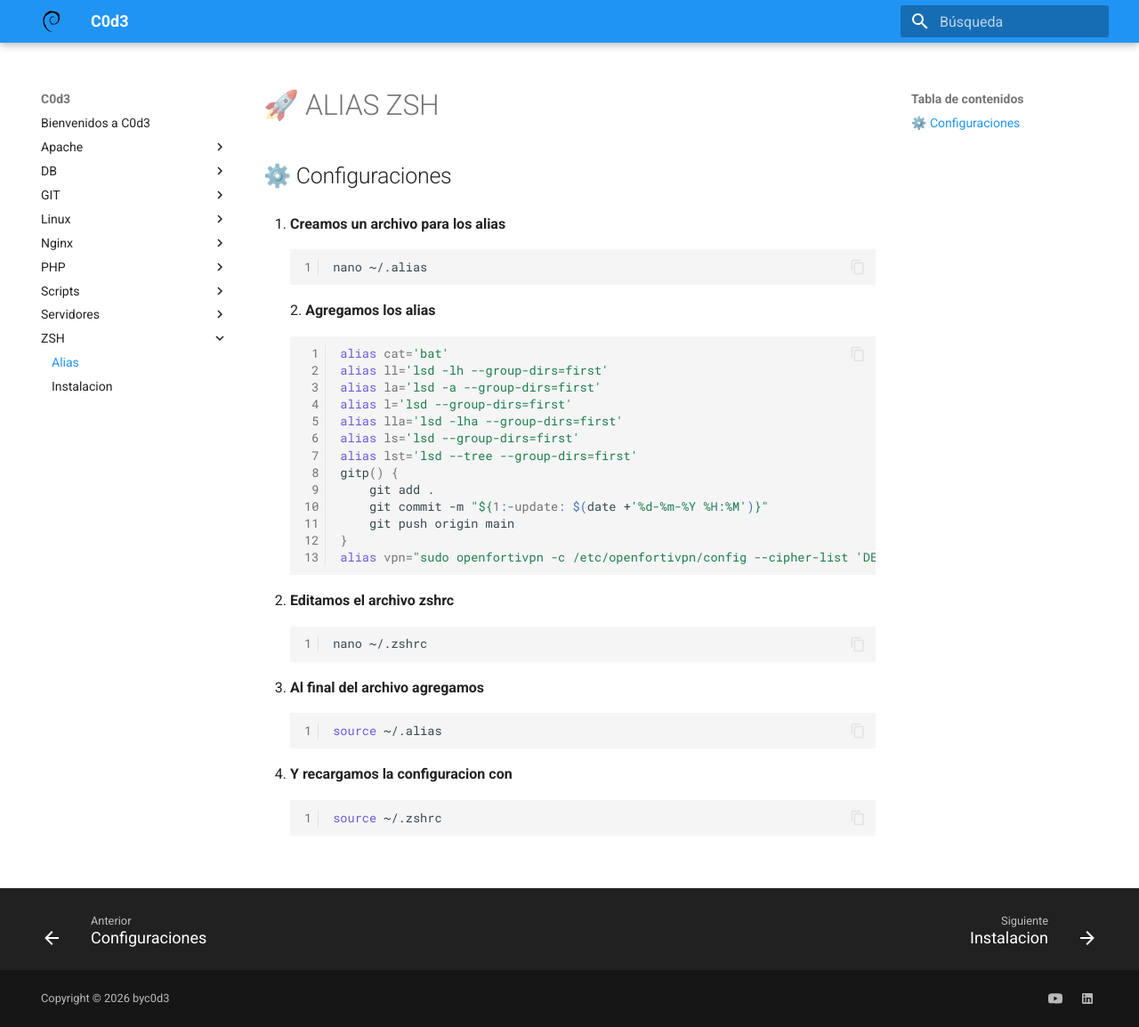
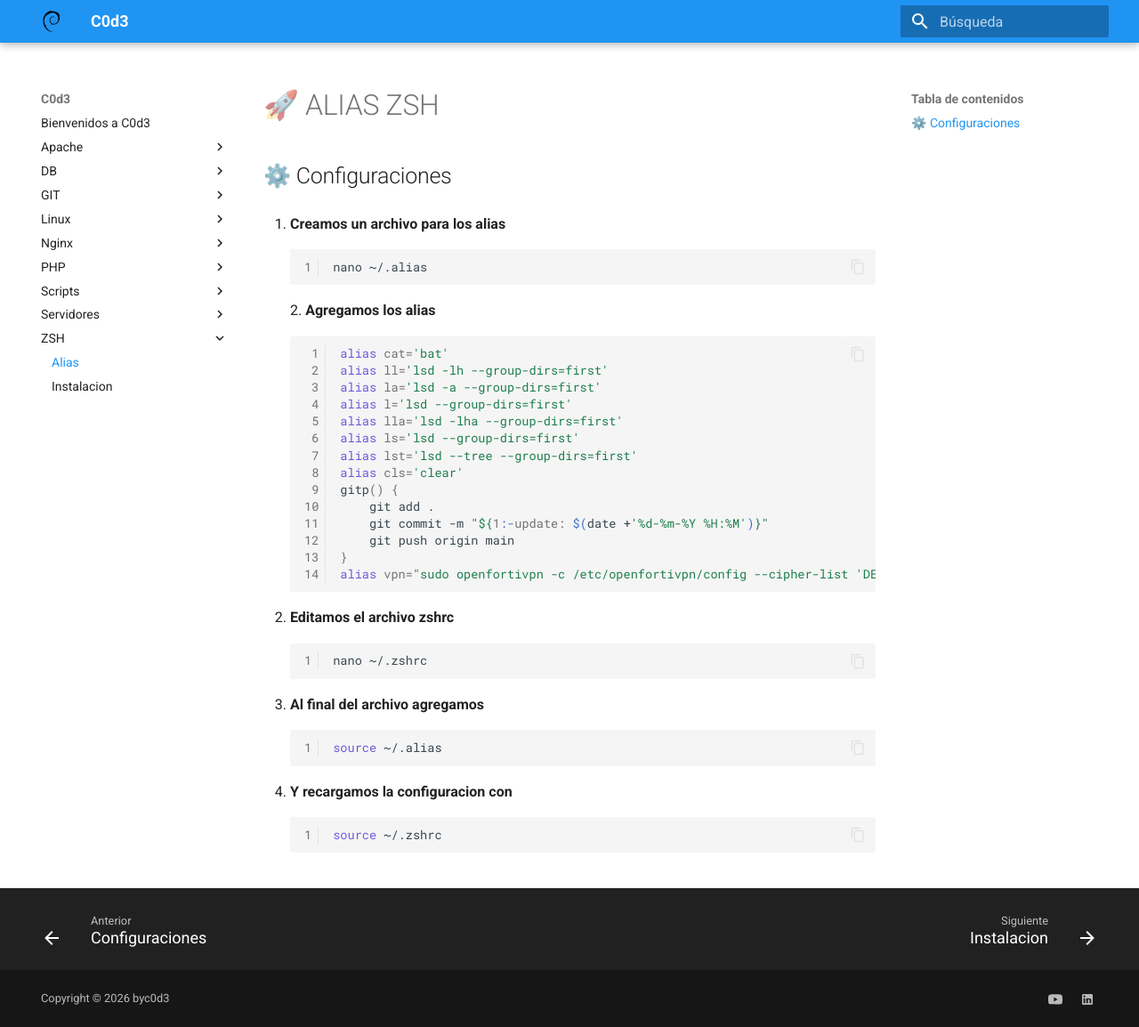
Before and after one commit to byc0d3/code, an MkDocs documentation site: the page built from docs/ZSH/Alias.md, in a window 1280 px wide and 1154 px high. Shown: the whole window at 89% size. Built offline with MkDocs 1.6.1 and Material for MkDocs 9.7.7, drawn with Linux system fonts in a browser that asks for light colours.

Commit message:
update: 27-07-2026 20:39

```diff
--- a/docs/ZSH/Alias.md
+++ b/docs/ZSH/Alias.md
@@ -21,6 +21,7 @@
     alias lla='lsd -lha --group-dirs=first'
     alias ls='lsd --group-dirs=first'
     alias lst='lsd --tree --group-dirs=first'
+    alias cls='clear'
     gitp() {
         git add .
         git commit -m "${1:-update: $(date +'%d-%m-%Y %H:%M')}"
```
